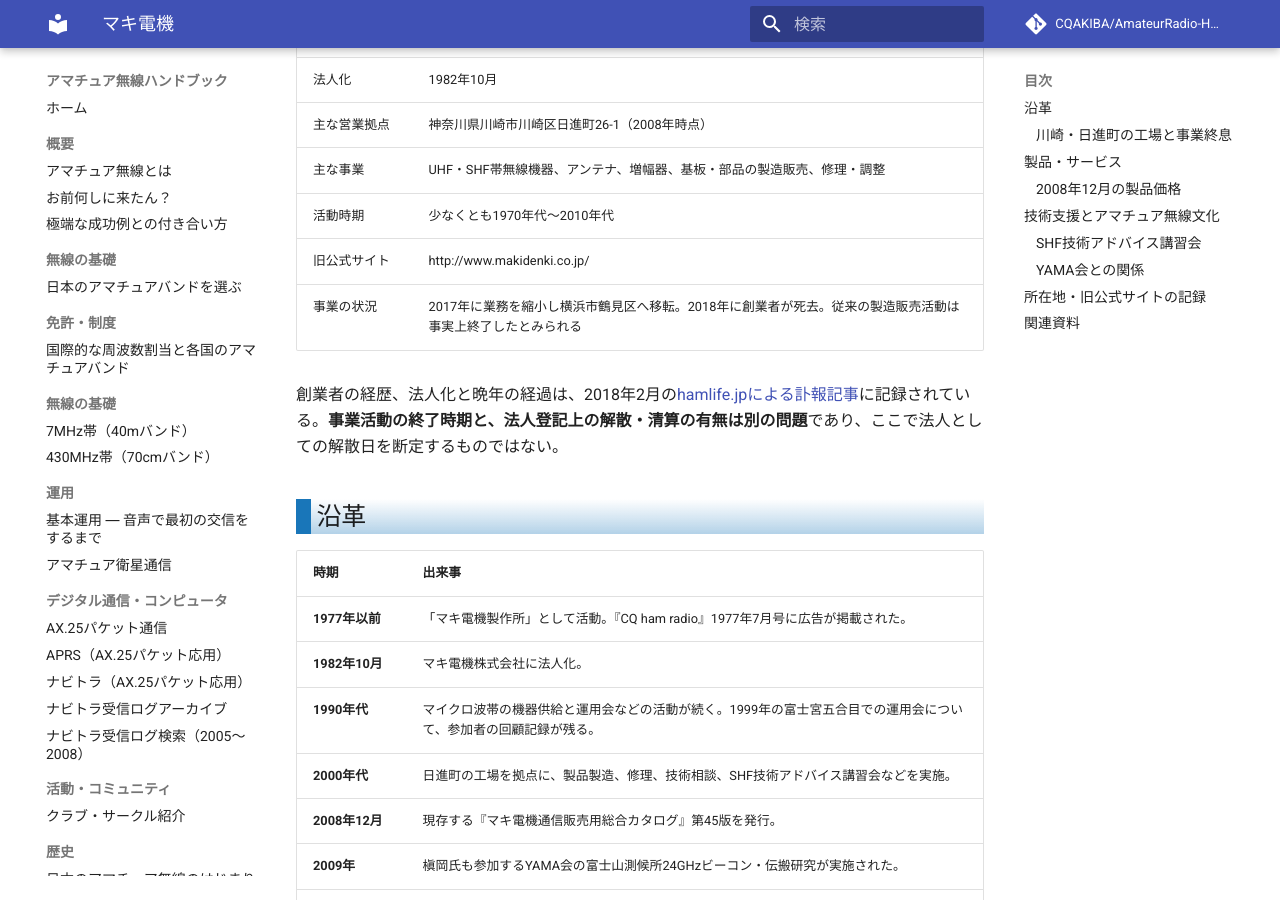
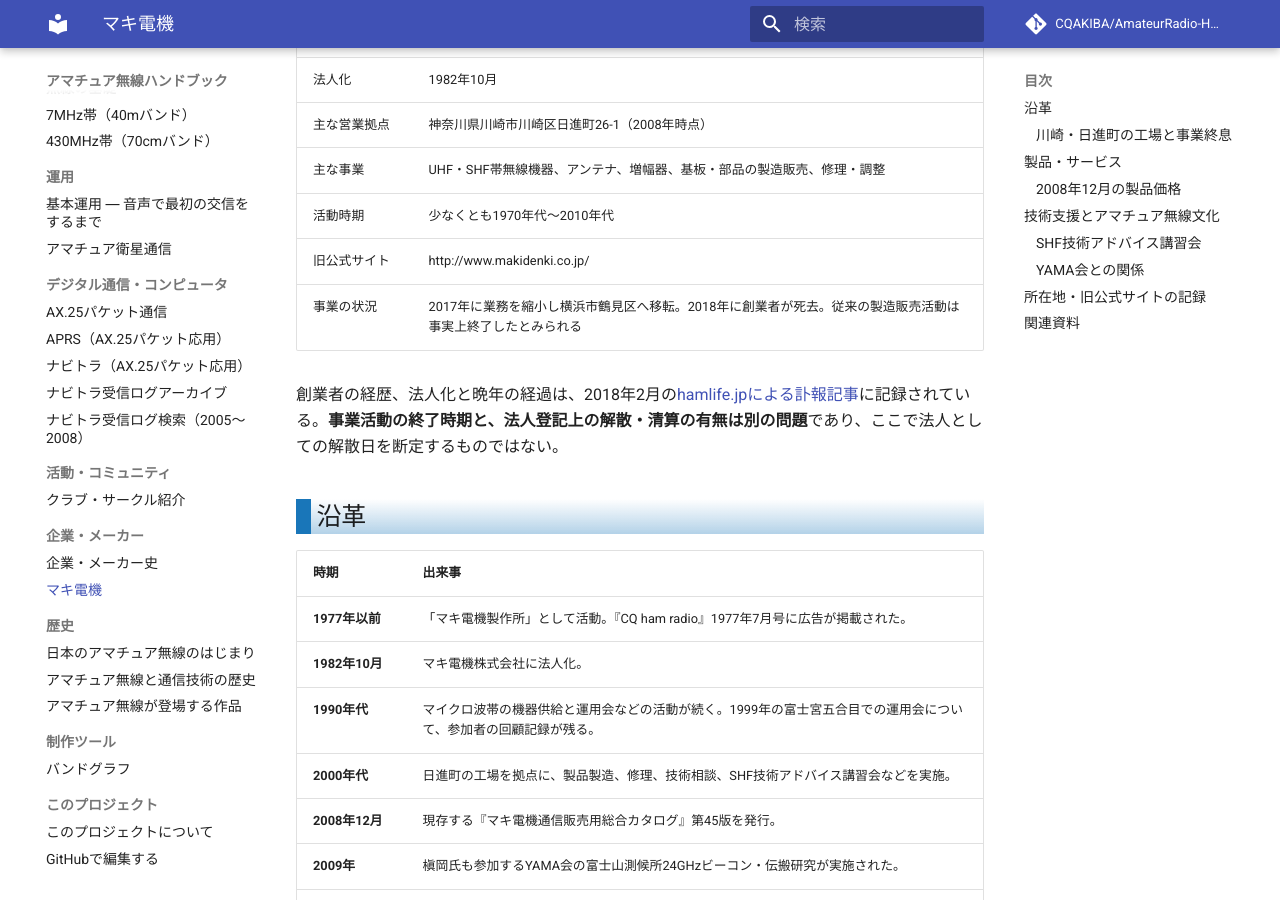
Before and after one commit to CQAKIBA/AmateurRadio-Handbook, an MkDocs documentation site: the page built from docs/16_企業・メーカー/マキ電機.md, in a window 1280 px wide and 900 px high, scrolled down 614 px. Built offline with MkDocs 1.6.1 and Material for MkDocs 9.7.7, drawn with Linux system fonts in a browser that asks for light colours; comment, search, counter and statistics services are not loaded.

Commit message:
docs: add manufacturers section to navigation

```diff
--- a/mkdocs.yml
+++ b/mkdocs.yml
@@ -32,6 +32,9 @@
       - ナビトラ受信ログ検索（2005～2008）: 07_デジタル通信・コンピュータ/ナビトラ受信ログ一覧.md
   - 活動・コミュニティ:
       - クラブ・サークル紹介: clubs/index.md
+  - 企業・メーカー:
+      - 企業・メーカー史: 16_企業・メーカー/index.md
+      - マキ電機: 16_企業・メーカー/マキ電機.md
   - 歴史:
       - 日本のアマチュア無線のはじまり: 15_歴史/日本のアマチュア無線のはじまり.md
       - アマチュア無線と通信技術の歴史: 15_歴史/history.md
```
